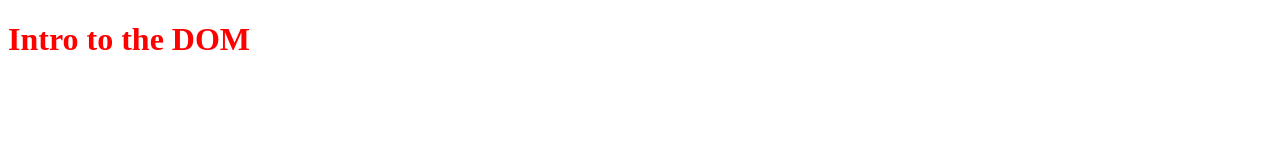
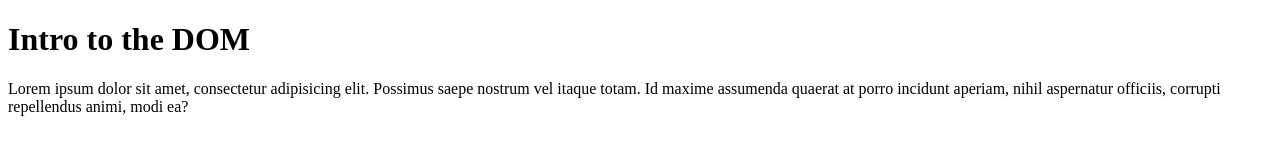
Before and after one commit to myDeveloperJourney/intro-to-the-dom, a plain HTML site: page index.html in a window 1280 px wide. Drawn offline with Linux system fonts and the light colour scheme.

Commit message:
wip: adds and selects p element

```diff
--- a/index.html
+++ b/index.html
@@ -9,5 +9,6 @@
 </head>
 <body>
     <h1 id="title" class="main-title">Intro to the DOM</h1>
+    <p class="cool">Lorem ipsum dolor sit amet, consectetur adipisicing elit. Possimus saepe nostrum vel itaque totam. Id maxime assumenda quaerat at porro incidunt aperiam, nihil aspernatur officiis, corrupti repellendus animi, modi ea?</p>
 </body>
 </html>
--- a/script.js
+++ b/script.js
@@ -5,6 +5,15 @@
     named h1Element then console.log the variable
 */
 
-const h1Element = document.getElementById('title');
-console.log(h1Element);
-h1Element.style.color = 'red';
+// select an element using getElementById
+// const h1Element = document.getElementById('title');
+// h1Element.style.color = 'red';
+
+// select an element using querySelector
+// works like a css selector
+const h1Element = document.querySelector('.main-title-large');
+
+// console.log(h1Element);
+
+const pEl = document.querySelector('.cool');
+console.log(pEl);
```
